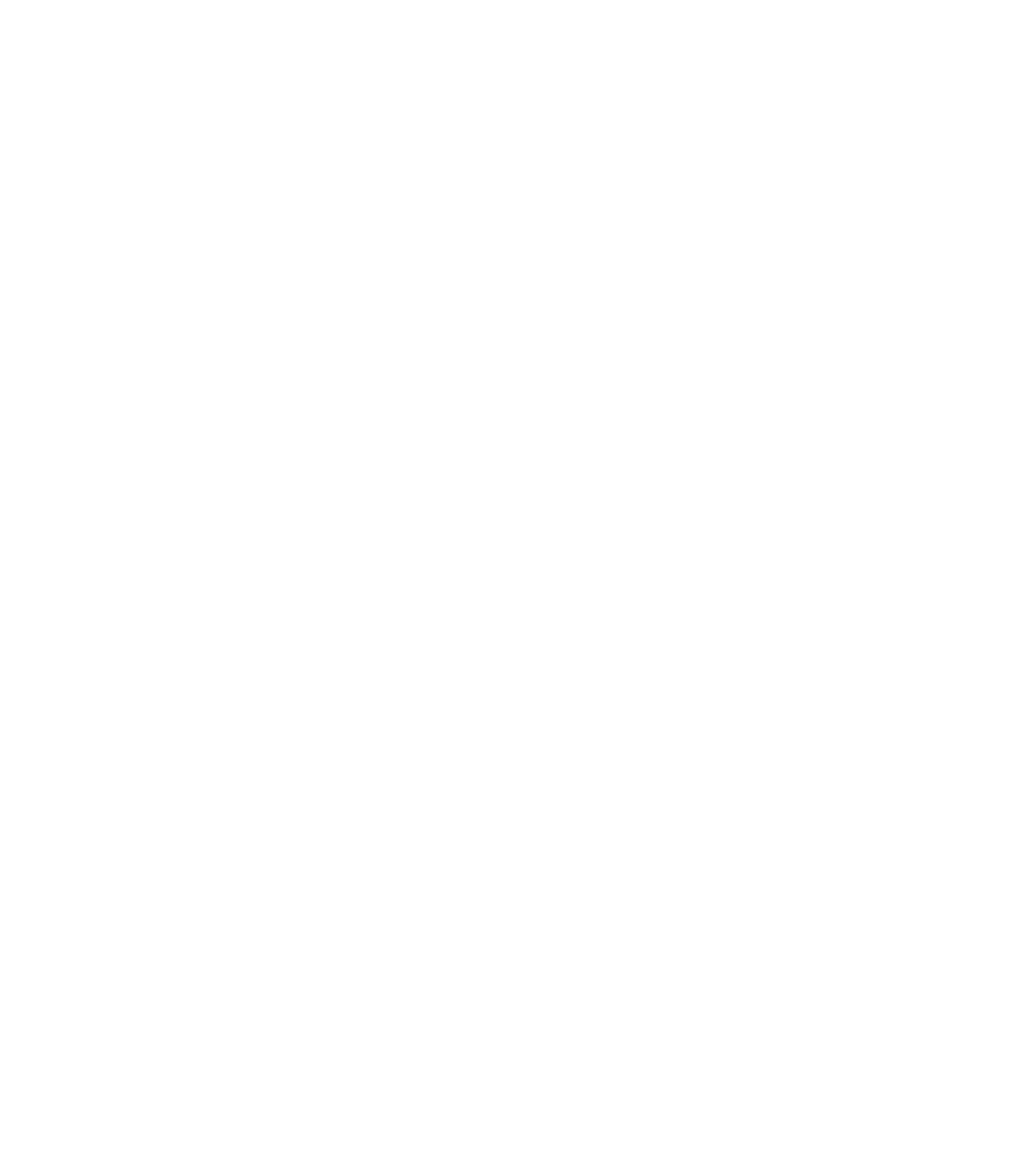
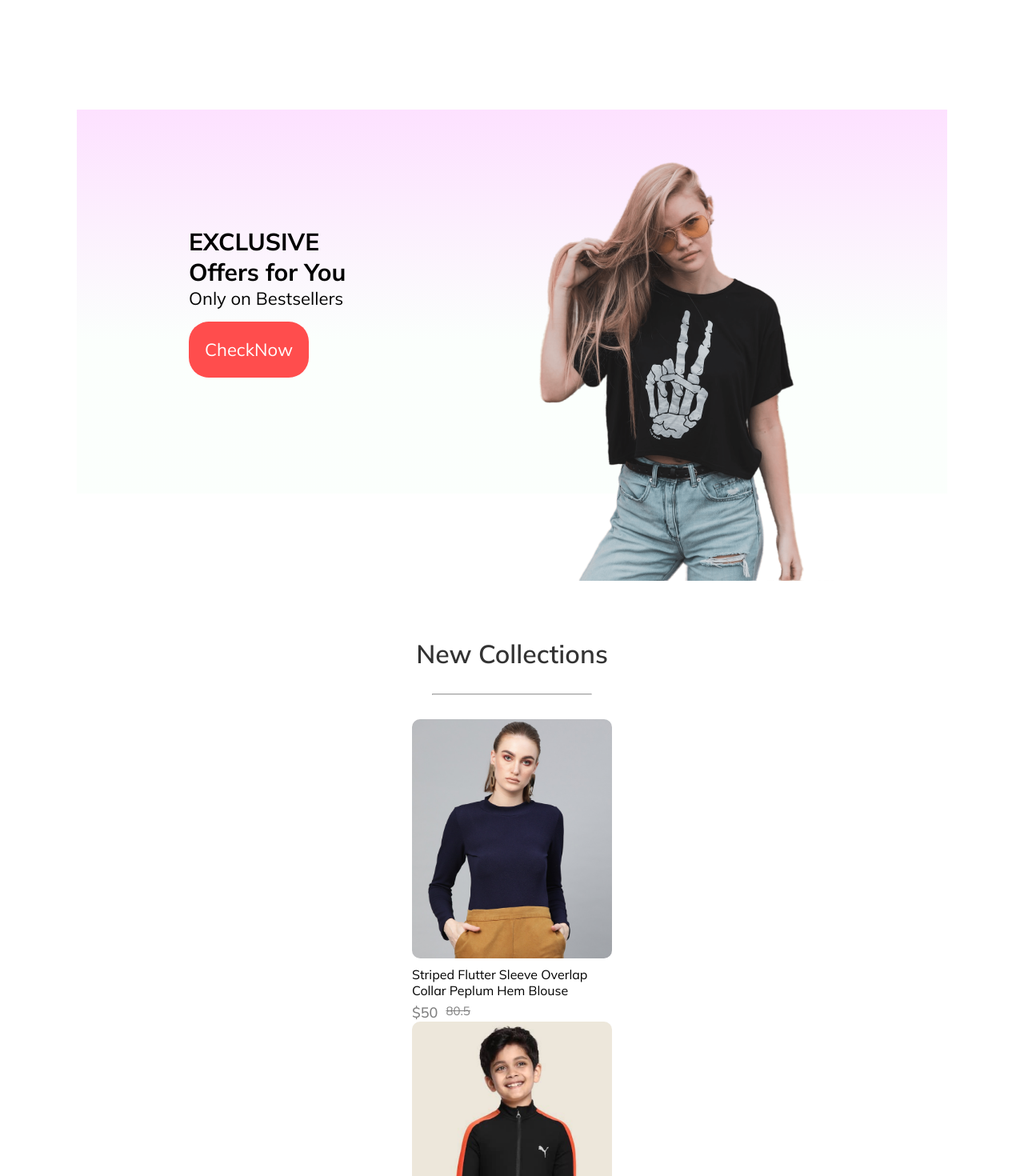
Before and after one commit to Jaimurugan-c/E-comMern, a React (Vite) app in the folder frontend/: page / in a window 1280 px wide. Shown: the part 1480-2950 px from the top of the page at 80% size. Before the commit the page ends 1617 px from the top, so only its background shows below. Built offline with nearby package versions, Linux system fonts and the light colour scheme; a web font is replaced by a local one.

Commit message:
Errorr solved

```diff
--- /dev/null
+++ b/frontend/src/components/NewCollections/NewCollections.css
@@ -0,0 +1,23 @@
+
+.new-collections{
+    display: flex;
+    flex-direction: column;
+    align-items: center;
+    height: 90vh;
+
+    gap:30px
+}
+ .new-collections h2{
+    font-size: 2rem;
+    color: #333;
+    margin-top:30px;
+    padding: 0;
+    text-align: center;
+    font-weight: 600;
+}
+.new-collections hr{
+    width: 200px;
+    height: 3px;
+    background-color: #333;
+    border-radius: 10px;
+}
--- /dev/null
+++ b/frontend/src/components/NewCollections/NewCollections.jsx
@@ -0,0 +1,22 @@
+import React from 'react'
+import './NewCollections.css'
+import new_collections from "../assets/new_collections.js"
+import Item from '../items/Item.jsx'
+const NewCollections = () => {
+  return (
+    <div className='new-collections'>
+      <h2>New Collections</h2>
+      <hr/>
+        <div className='collections'>
+        {new_collections.map((item,index)=>{
+            return <Item key={item} id ={item.id} name ={item.name}
+            image={item.image}
+             new_price={item.new_price}
+             old_price={item.old_price}/>
+        })}
+        </div>
+    </div>
+  )
+}
+
+export default NewCollections
--- a/frontend/src/components/items/Item.jsx
+++ b/frontend/src/components/items/Item.jsx
@@ -7,7 +7,7 @@ const Item = (props) => {
    <p>{props.name}</p>
    <div className="item-prices">
      <div className="item-price-new">
-      {props.new_price}
+      ${props.new_price}
      </div>
      <div className="item-price-old">
      {props.old_price}
--- a/frontend/src/components/items/item.css
+++ b/frontend/src/components/items/item.css
@@ -28,6 +28,6 @@
 
 .item img{
     width: 100%;
-    height: 100%;
+    height: 80%;
     border-radius: 10px;
 }
--- /dev/null
+++ b/frontend/src/components/offers/Offers.jsx
@@ -0,0 +1,20 @@
+import React from 'react'
+import './offer.css'
+import exclusive_image from '../assets/exclusive_image.png'
+const Offers = () => {
+  return (
+    <div className='offers'>
+      <div className="offers-left">
+        <h2>EXCLUSIVE</h2>
+        <h2>Offers for You</h2>
+        <p>Only on Bestsellers</p>
+        <button>CheckNow</button>
+      </div>
+      <div className="offers-right">
+      <img src={exclusive_image} alt="exclusive image" />
+      </div>
+    </div>
+  )
+}
+
+export default Offers
--- /dev/null
+++ b/frontend/src/components/offers/offer.css
@@ -0,0 +1,44 @@
+.offers{
+  width: 85%;
+  height: 60vh;
+  display: flex;
+  margin: auto;
+  padding:0px 140px;
+  margin-bottom: 150px;
+  background: linear-gradient(180deg, #fde1ff 0%, #e1ffea22 60%);
+}
+.offers-left{
+    flex: 1;
+    display: flex;
+    flex-direction: column;
+    justify-content: center;
+}
+ .offers-left h2{
+    font-size: 30px;
+    font-weight: 600px;
+ }
+ .offers-left p{
+    font-size:22px;
+    font-weight: 600px ;
+ }
+
+ .offers-left button{
+    width: 150px;
+    height: 70px;
+    background-color: #ff4d4d;
+    color: white;
+    border: none;
+    margin-top: 15px ;
+    border-radius: 25px;
+    font-size: 22px;
+    font-weight: 500px ;
+    cursor: pointer;
+ }
+ .offers-right{
+    flex: 1;
+    display: flex;
+    justify-content: flex-end;
+    align-items: center;
+    padding-top: 150px;
+
+ }
--- a/frontend/src/pages/Shop.jsx
+++ b/frontend/src/pages/Shop.jsx
@@ -2,13 +2,16 @@ import React from 'react'
 import { Link } from 'react-router-dom'
 import Hero from '../components/hero/Hero'
 import Popular from '../components/popular/Popular'
+import Offers from '../components/offers/Offers'
+import NewCollections from '../components/NewCollections/NewCollections'
 
 const Shop = () => {
   return (
     <div>
      <Hero/>
-
-     <Popular/>
+      <Popular/>
+      <Offers/>
+      <NewCollections/>
    </div>
   )
 }
```
